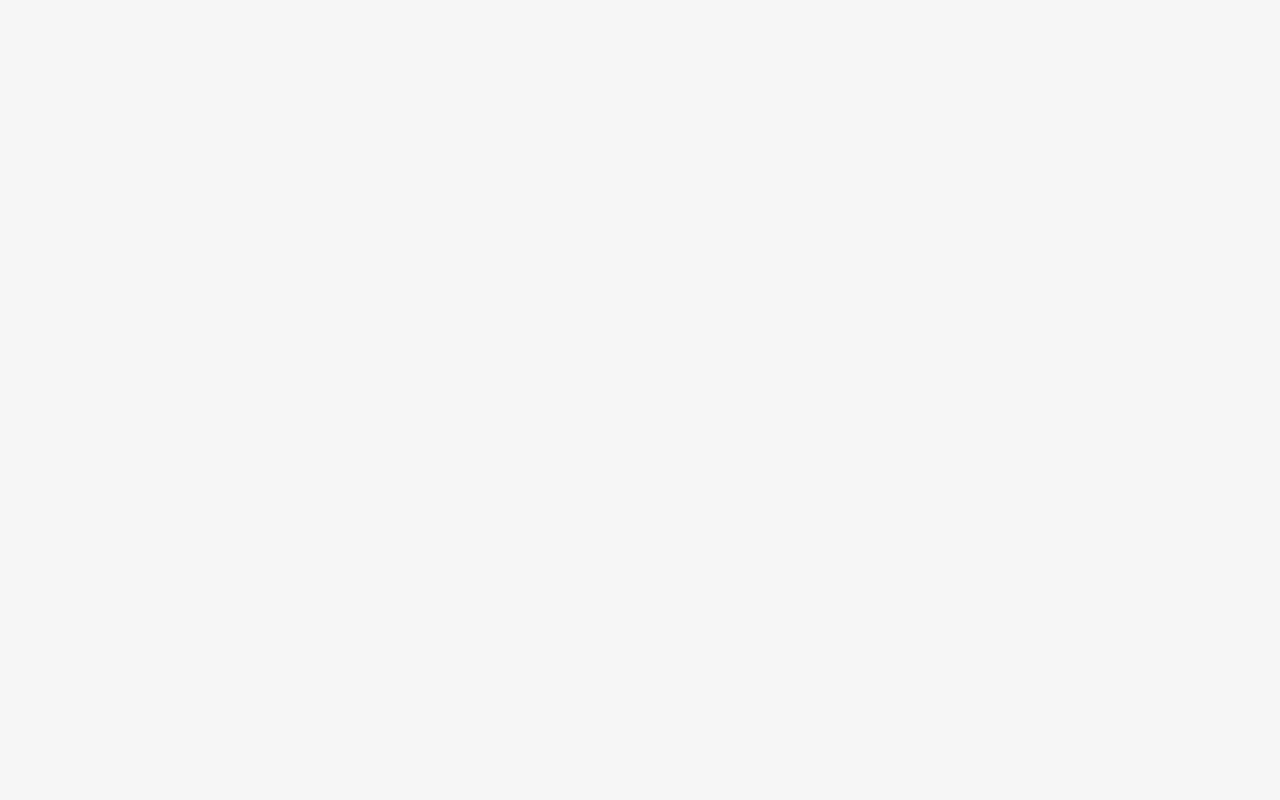
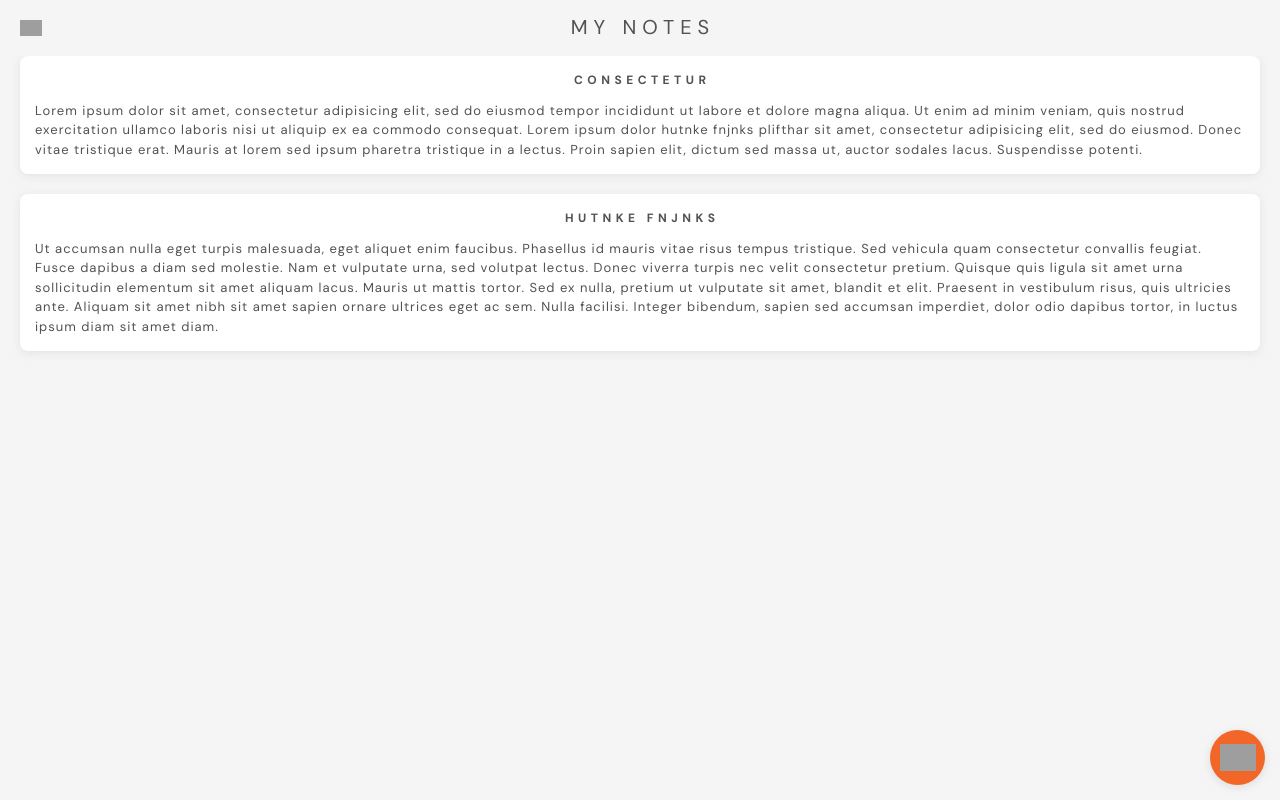
Before and after one commit to mvibhakar/wayd-pwa, a React (Create React App) app: page /notes in a window 1280 px wide. Built offline with nearby package versions, Linux system fonts and the light colour scheme; grey boxes are pictures that could not be loaded.

Commit message:
notes ui created

```diff
--- a/src/app/home/index.tsx
+++ b/src/app/home/index.tsx
@@ -41,7 +41,9 @@ export default () => {
                 <Link to="/lists">
                     <MenuButton title="lists" image="list-grey" divider={true} />
                 </Link>
-                <MenuButton title="notes" image="notes-grey" divider={true} />
+                <Link to="/notes">
+                    <MenuButton title="notes" image="notes-grey" divider={true} />
+                </Link>
                 <MenuButton title="habits" image="streak-grey" divider={false} />
             </Content>
             <FAB>
--- a/src/app/index.tsx
+++ b/src/app/index.tsx
@@ -6,6 +6,7 @@ import SignIn from "./auth/SignIn";
 import Home from "./home";
 import { Day } from "./day";
 import { Lists } from "./not-day/Lists";
+import { Notes } from "./not-day/Notes";
 
 function App() {
     return (
@@ -16,6 +17,7 @@ function App() {
                     <Route path="/sign-in" exact component={() => <SignIn />} />
                     <Route path="/day" component={() => <Day />} />
                     <Route path="/lists" component={() => <Lists />} />
+                    <Route path="/notes" component={() => <Notes />} />
                 </Switch>
             </div>
         </Router>
--- /dev/null
+++ b/src/app/not-day/Notes.tsx
@@ -0,0 +1,51 @@
+import React from "react";
+import { useHistory } from "react-router-dom";
+import { S3Key } from "../../utils";
+
+// components
+import { ContentText } from "../../utils/ui-library";
+import { Header } from "../_shared/Header";
+import { AppContainer, Content, FAB, Card, CardHeader } from "../_shared/styled";
+
+export const Notes = () => {
+    const history = useHistory();
+
+    const homeIconAction = () => {
+        history.push("/");
+    };
+
+    return (
+        <AppContainer>
+            <Header title="my notes" leftSideIcon="home-grey" leftSideIconAction={homeIconAction} />
+            <Content>
+                <Card>
+                    <CardHeader style={{ marginBottom: "10px" }}>consectetur</CardHeader>
+                    <ContentText>
+                        Lorem ipsum dolor sit amet, consectetur adipisicing elit, sed do eiusmod tempor incididunt ut
+                        labore et dolore magna aliqua. Ut enim ad minim veniam, quis nostrud exercitation ullamco
+                        laboris nisi ut aliquip ex ea commodo consequat. Lorem ipsum dolor hutnke fnjnks plifthar sit
+                        amet, consectetur adipisicing elit, sed do eiusmod. Donec vitae tristique erat. Mauris at lorem
+                        sed ipsum pharetra tristique in a lectus. Proin sapien elit, dictum sed massa ut, auctor sodales
+                        lacus. Suspendisse potenti.
+                    </ContentText>
+                </Card>
+                <Card>
+                    <CardHeader style={{ marginBottom: "10px" }}>hutnke fnjnks</CardHeader>
+                    <ContentText>
+                        Ut accumsan nulla eget turpis malesuada, eget aliquet enim faucibus. Phasellus id mauris vitae
+                        risus tempus tristique. Sed vehicula quam consectetur convallis feugiat. Fusce dapibus a diam
+                        sed molestie. Nam et vulputate urna, sed volutpat lectus. Donec viverra turpis nec velit
+                        consectetur pretium. Quisque quis ligula sit amet urna sollicitudin elementum sit amet aliquam
+                        lacus. Mauris ut mattis tortor. Sed ex nulla, pretium ut vulputate sit amet, blandit et elit.
+                        Praesent in vestibulum risus, quis ultricies ante. Aliquam sit amet nibh sit amet sapien ornare
+                        ultrices eget ac sem. Nulla facilisi. Integer bibendum, sapien sed accumsan imperdiet, dolor
+                        odio dapibus tortor, in luctus ipsum diam sit amet diam.
+                    </ContentText>
+                </Card>
+            </Content>
+            <FAB>
+                <img src={S3Key + "plus-white.png"} alt="plus" width="36px" />
+            </FAB>
+        </AppContainer>
+    );
+};
```
Also changed, not shown: 1 other file (tests, documents, lock files or other folders).
